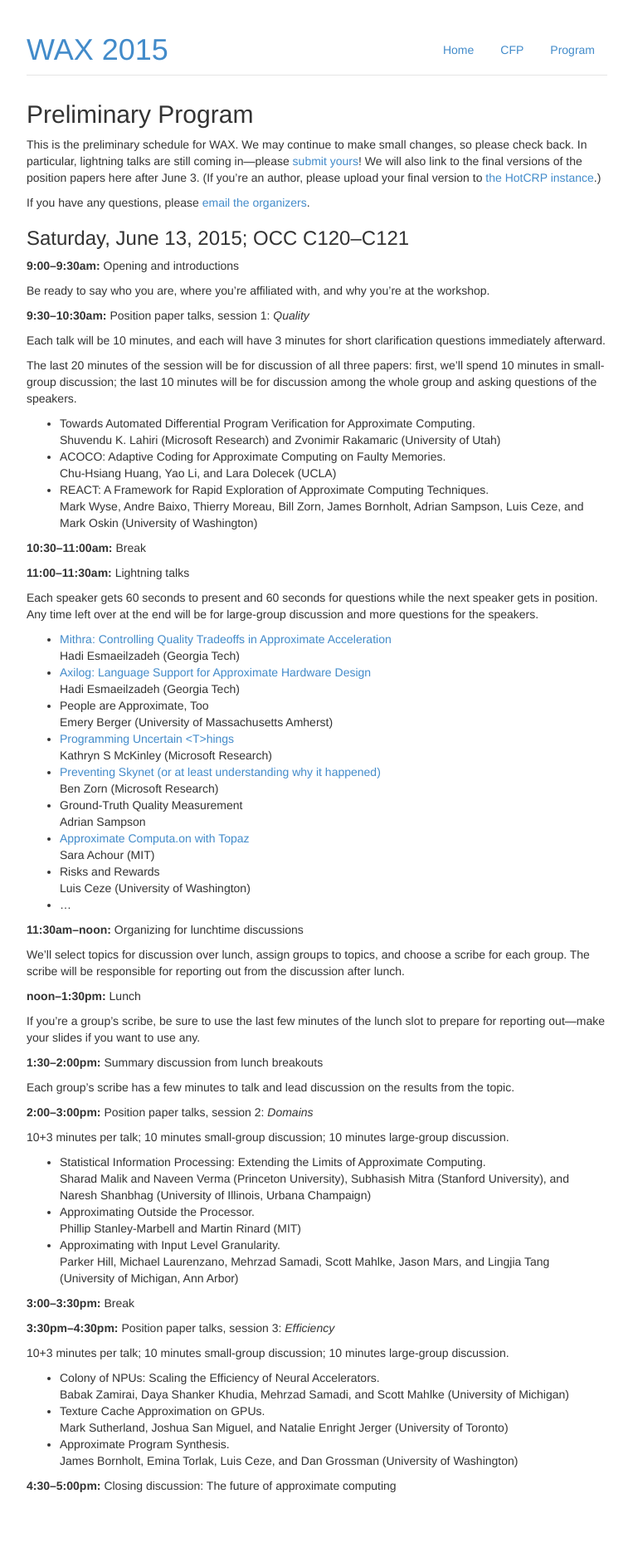
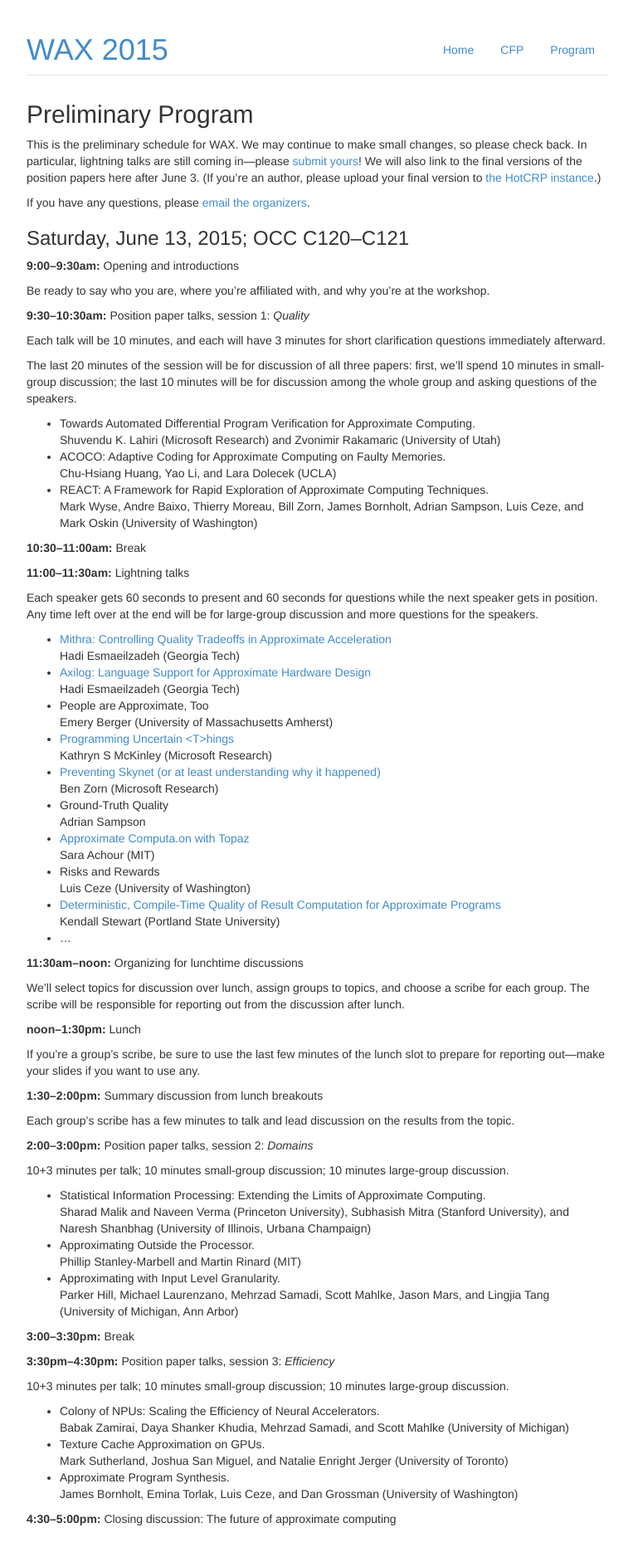
Before and after one commit to uwsampa/sampa-public, a Jekyll site: the page built from wax2015/program.md, in a window 1280 px wide. Shown: the whole page at 83% size, without its empty margins (258-1021 px from the left). Built offline with Jekyll 4.4.1, drawn with Linux system fonts in a browser that asks for light colours; Markdown is read by kramdown in place of the engine named in the settings; before the commit the page ends 1830 px from its top, so only the background shows below that.

Commit message:
Portland State lightning talk

```diff
--- a/wax2015/program.md
+++ b/wax2015/program.md
@@ -52,12 +52,14 @@ Each speaker gets 60 seconds to present and 60 seconds for questions while the n
     Kathryn S McKinley (Microsoft Research)
   * [Preventing Skynet (or at least understanding why it happened)](lightning/zorn.pdf)
     Ben Zorn (Microsoft Research)
-  * Ground-Truth Quality Measurement
+  * Ground-Truth Quality
     Adrian Sampson
   * [Approximate Computa.on with Topaz](lightning/achour.pdf)
     Sara Achour (MIT)
   * Risks and Rewards
     Luis Ceze (University of Washington)
+  * [Deterministic, Compile-Time Quality of Result Computation for Approximate Programs](lightning/stewart.pdf)
+    Kendall Stewart (Portland State University)
   * ...
 
 **11:30am--noon:** Organizing for lunchtime discussions
```
Also changed, not shown: 1 other file.
